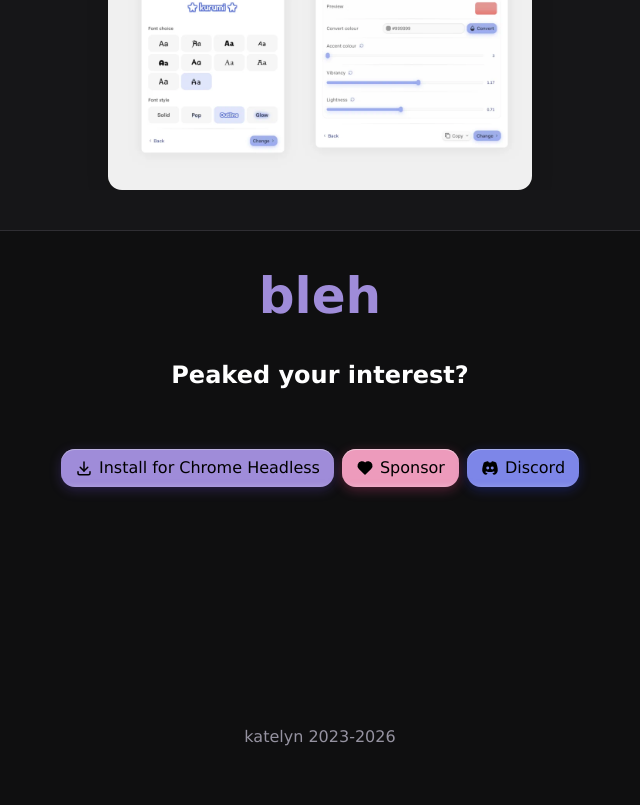
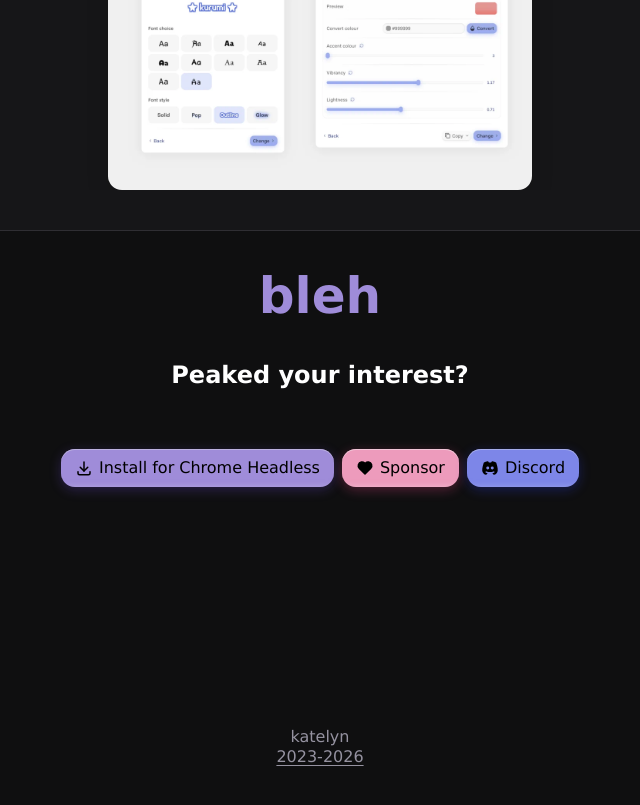
Before and after one commit to katelyynn/bleh-www, a Next.js app: page / in a window 1280 px wide. Shown: the part 5169-5974 px from the top of the page, without its empty margins (320-960 px from the left). Built offline with nearby package versions, Linux system fonts and the light colour scheme; a web font is replaced by a local one.

Commit message:
chore: footer link

```diff
--- a/src/app/_components/footer/footer.module.css
+++ b/src/app/_components/footer/footer.module.css
@@ -8,4 +8,8 @@
 
     margin-top: 100px;
     cursor: default;
+
+    a:not(:hover) {
+        color: inherit !important;
+    }
 }
--- a/src/app/_components/footer/footer.tsx
+++ b/src/app/_components/footer/footer.tsx
@@ -4,7 +4,7 @@ import React from "react";
 export function Footer() {
     return (
         <section className={styles.footer}>
-            katelyn 2023-2026
+            katelyn <a href="https://github.com/katelyynn/bleh" target="_blank">2023-2026</a>
         </section>
     )
 }
```
